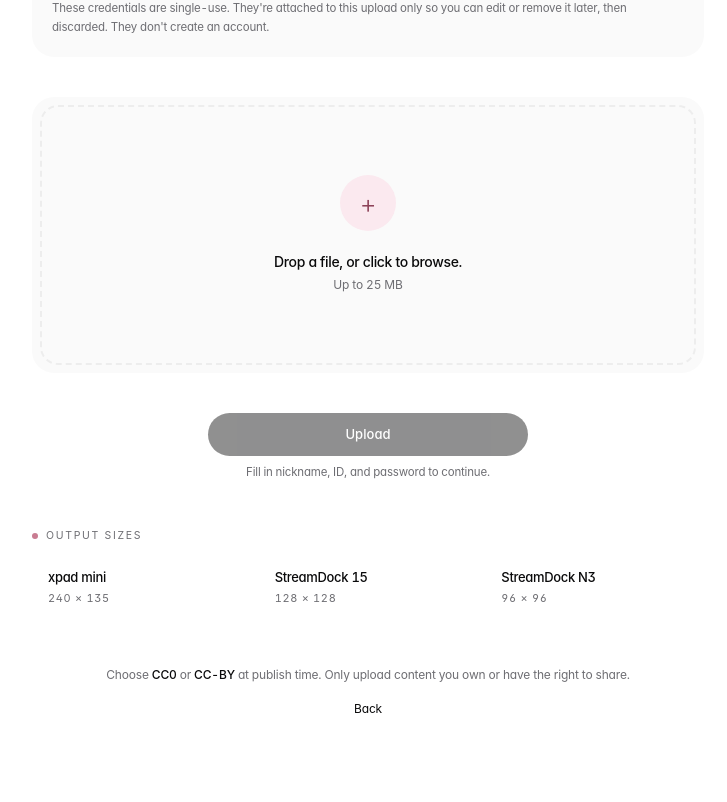
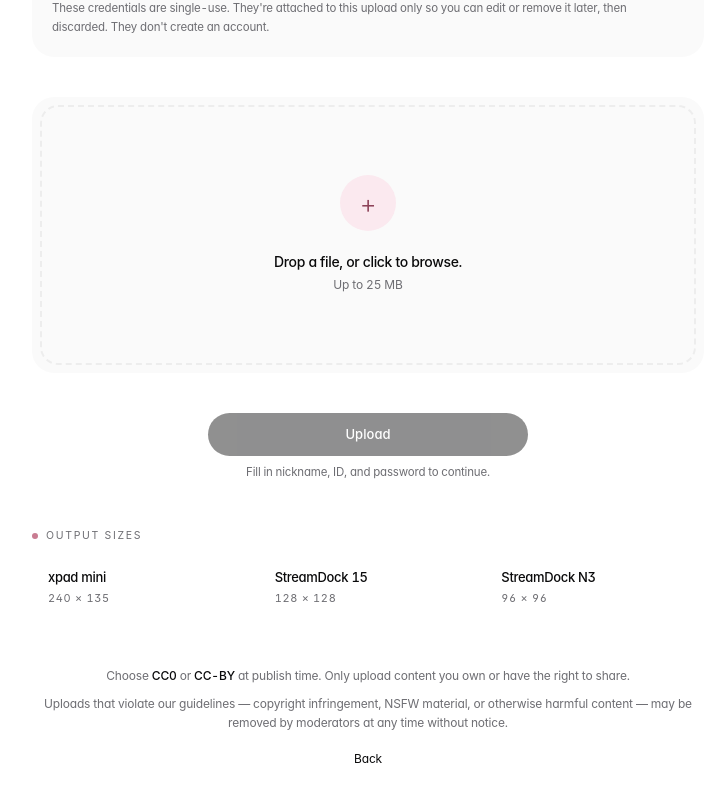
Before and after one commit to xyun-stack/miniword, a Next.js app: page /upload in a window 1280 px wide. Shown: the part 622-1424 px from the top of the page, without its empty margins (272-999 px from the left). Built offline with nearby package versions, Linux system fonts and the light colour scheme.

Commit message:
docs(upload): add moderation notice

```diff
--- a/app/upload/page.tsx
+++ b/app/upload/page.tsx
@@ -282,11 +282,16 @@ export default function UploadPage() {
         </div>
       </div>
 
-      <div className="pt-2 text-center text-[12px] text-[color:var(--color-ink-muted)]">
+      <div className="pt-2 text-center text-[12px] leading-relaxed text-[color:var(--color-ink-muted)]">
         <p>
           Choose <span className="font-medium text-[color:var(--color-ink)]">CC0</span> or{" "}
           <span className="font-medium text-[color:var(--color-ink)]">CC-BY</span> at publish
           time. Only upload content you own or have the right to share.
+        </p>
+        <p className="mt-2">
+          Uploads that violate our guidelines — copyright infringement, NSFW material,
+          or otherwise harmful content — may be removed by moderators at any time
+          without notice.
         </p>
         <Link href="/" className="link-underline mt-4 inline-block">
           Back
--- a/app/uploaded/page.tsx
+++ b/app/uploaded/page.tsx
@@ -43,11 +43,17 @@ export default function UploadedPage() {
         </div>
       )}
 
-      <p className="mx-auto max-w-md text-center text-[11.5px] leading-relaxed text-[color:var(--color-ink-muted)]">
-        Uploads are saved to your device only. They don't sync across browsers or
-        appear in other people's libraries until we add a server. Clear your
-        browser data and they're gone.
-      </p>
+      <div className="mx-auto max-w-md space-y-2 text-center text-[11.5px] leading-relaxed text-[color:var(--color-ink-muted)]">
+        <p>
+          Uploads are saved to your device only. They don't sync across browsers or
+          appear in other people's libraries until we add a server. Clear your
+          browser data and they're gone.
+        </p>
+        <p>
+          Once shared publicly, content that violates our guidelines may be
+          removed by moderators at any time without notice.
+        </p>
+      </div>
     </div>
   );
 }
```
